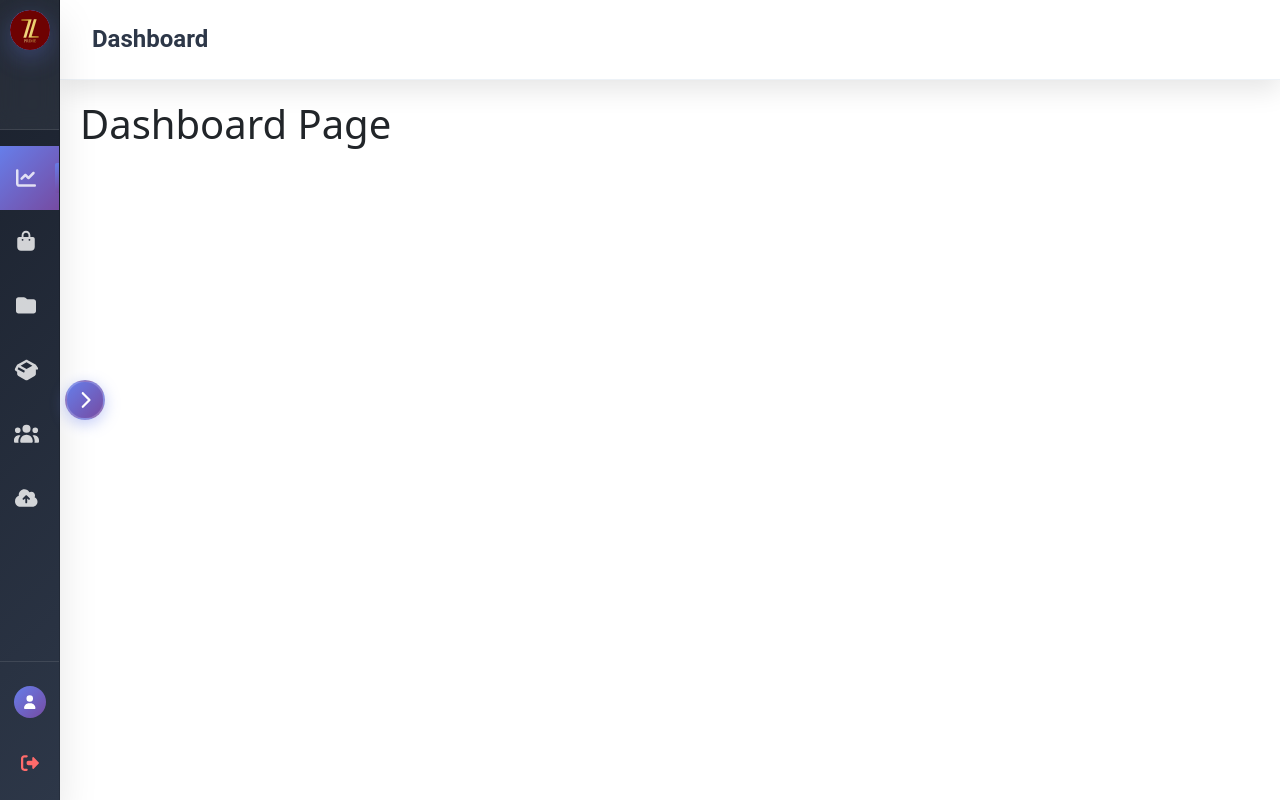
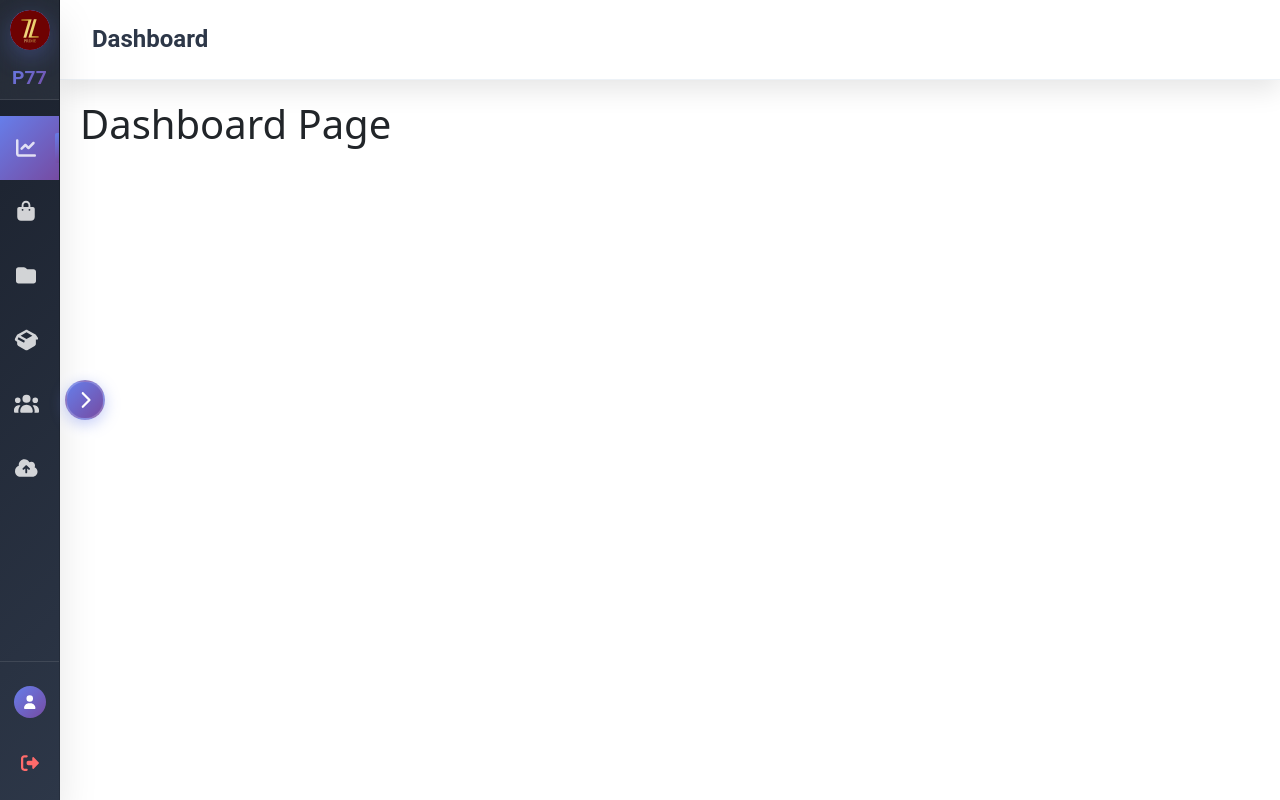
Before and after one commit to suhrob-qalandarov/prime-web-admin, a React (Create React App) app: page /dashboard in a window 1280 px wide. Built offline with nearby package versions, Linux system fonts and the light colour scheme.

Commit message:
Refine Sidebar: adjust typography styles and text for `isOpen` state

```diff
--- a/src/components/bars/sidebar/sidebar.jsx
+++ b/src/components/bars/sidebar/sidebar.jsx
@@ -87,29 +87,20 @@ const Sidebar = ({ isOpen, setIsOpen }) => {
                         }}
                     />
                 </Box>
-                <Box
-                    sx={{
-                        opacity: isOpen ? 1 : 0,
-                        transition: "opacity 0.3s cubic-bezier(0.4, 0, 0.2, 1)",
-                        visibility: isOpen ? "visible" : "hidden",
-                    }}
-                >
+                <Box>
                     <Typography
                         variant="h4"
                         sx={{
-                            fontSize: "1.5rem",
+                            fontSize: isOpen ? "1.5rem" : "1.2rem",
                             fontWeight: 700,
-                            marginBottom: "0.25rem",
+                            marginBottom: isOpen ? "0.25rem" : 0,
                             background: "linear-gradient(135deg, var(--primary-color), var(--secondary-color))",
                             WebkitBackgroundClip: "text",
                             WebkitTextFillColor: "transparent",
                             backgroundClip: "text",
                         }}
                     >
-                        PRIME77
-                    </Typography>
-                    <Typography variant="body2" sx={{ fontSize: "0.875rem", color: "var(--gray-400)", margin: 0 }}>
-                        Control Panel
+                        {isOpen ? "PRIME77" : "P77"}
                     </Typography>
                 </Box>
             </Box>
```
